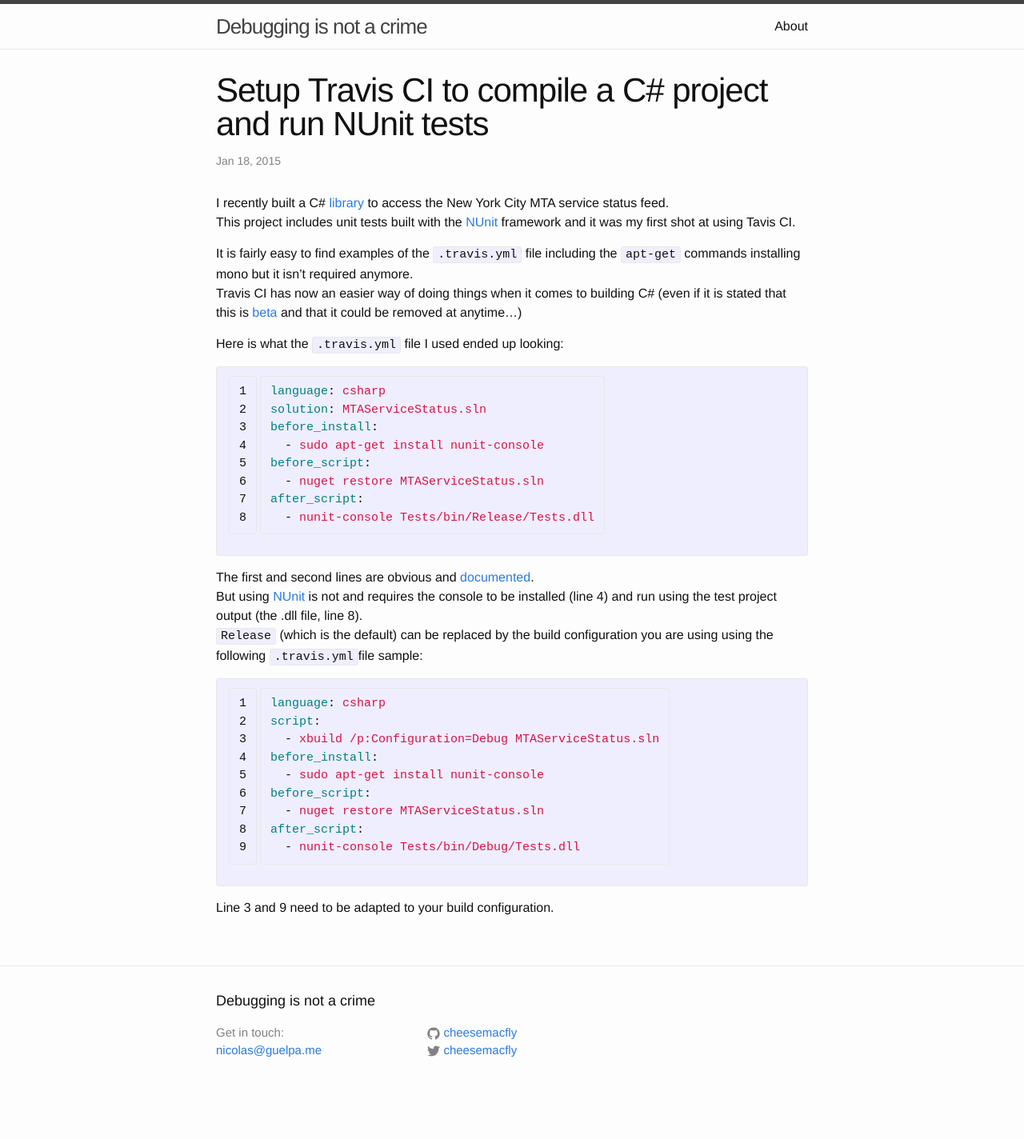
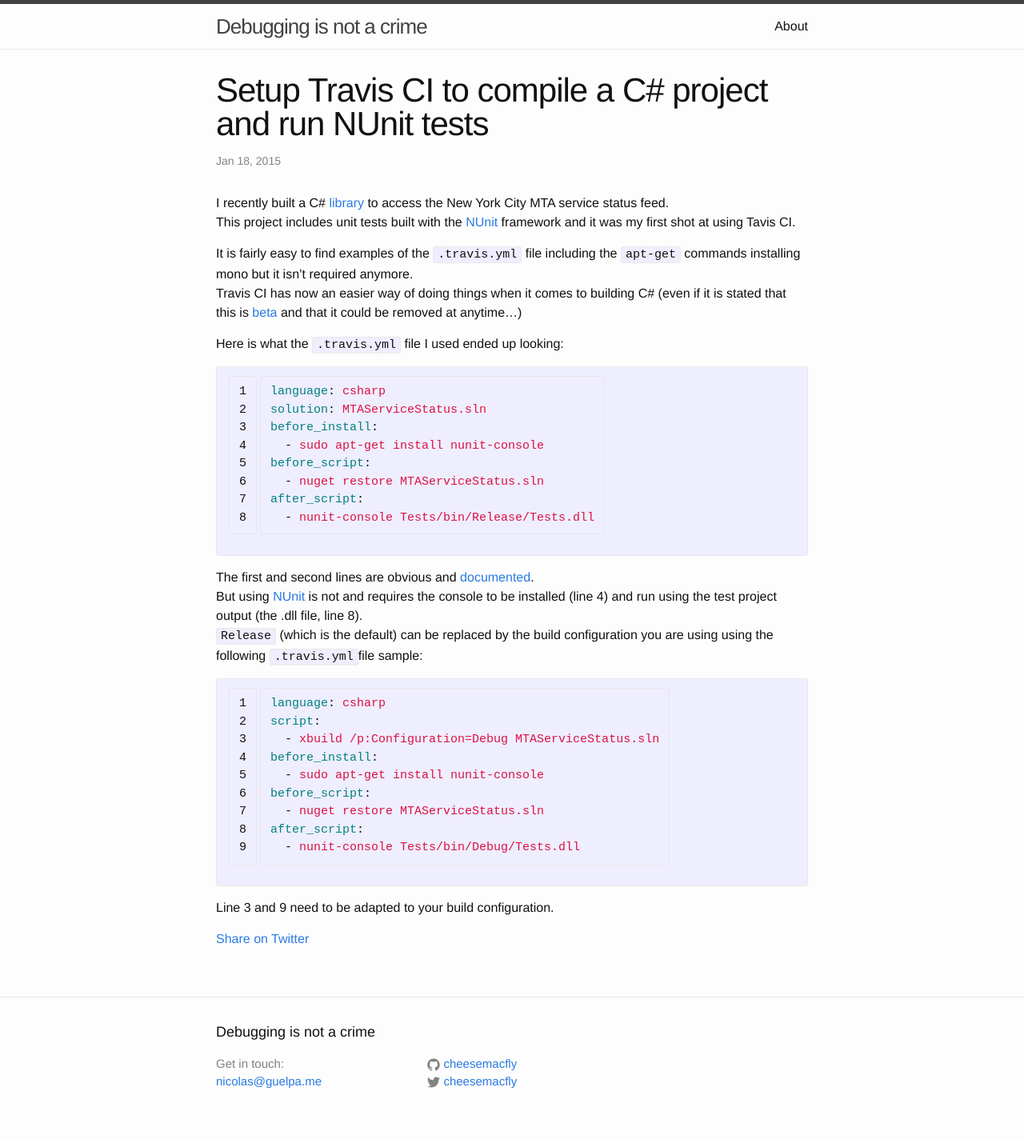
Before and after one commit to cheesemacfly/cheesemacfly.github.io, a Jekyll site: the page built from _posts/2015-01-18-travis-ci-csharp.markdown, in a window 1280 px wide. Shown: the whole page at 80% size. Built offline with Jekyll 4.4.1, drawn with Linux system fonts in a browser that asks for light colours; before the commit the page ends 1385 px from its top, so only the background shows below that.

Commit message:
Twitter share button

```diff
--- a/_layouts/post.html
+++ b/_layouts/post.html
@@ -5,11 +5,18 @@
 
   <header class="post-header">
     <h1 class="post-title">{{ page.title }}</h1>
-    <p class="post-meta">{{ page.date | date: "%b %-d, %Y" }}{% if page.author %} • {{ page.author }}{% endif %}{% if page.meta %} • {{ page.meta }}{% endif %}</p>
+    <p class="post-meta">
+      {{ page.date | date: "%b %-d, %Y" }}
+      {% if page.author %} • {{ page.author }}{% endif %}{% if page.meta %} • {{ page.meta }}{% endif %}
+    </p>
   </header>
 
   <article class="post-content">
     {{ content }}
+
+    <a href="http://twitter.com/share?text={{ page.title | uri_escape }}%20via%20@{{ site.github_username | uri_escape }}" target="_blank">
+      Share on Twitter
+    </a>
+
   </article>
-
 </div>
--- a/_posts/2015-01-18-travis-ci-csharp.markdown
+++ b/_posts/2015-01-18-travis-ci-csharp.markdown
@@ -3,6 +3,7 @@
 title:  "Setup Travis CI to compile a C# project and run NUnit tests"
 date:   2015-01-18 23:00:00
 categories: blog
+tags: C# .NET Travis CI NUnit
 ---
 I recently built a C# [library] to access the New York City MTA service status feed.
 This project includes unit tests built with the [NUnit] framework and it was my first shot at using Tavis CI.
```
